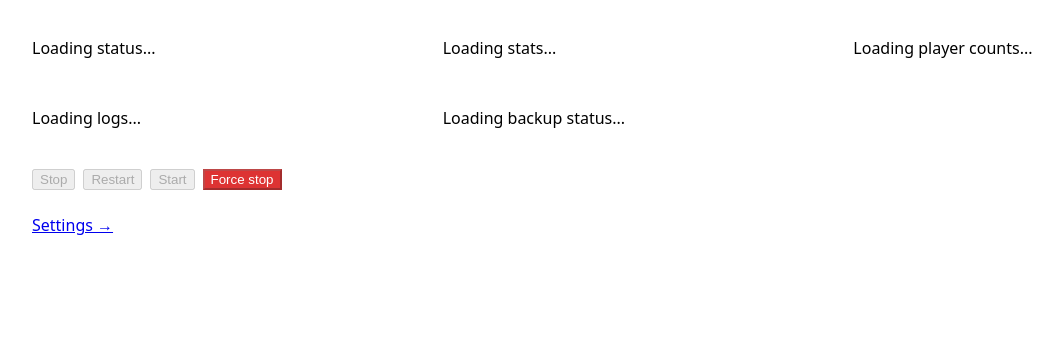
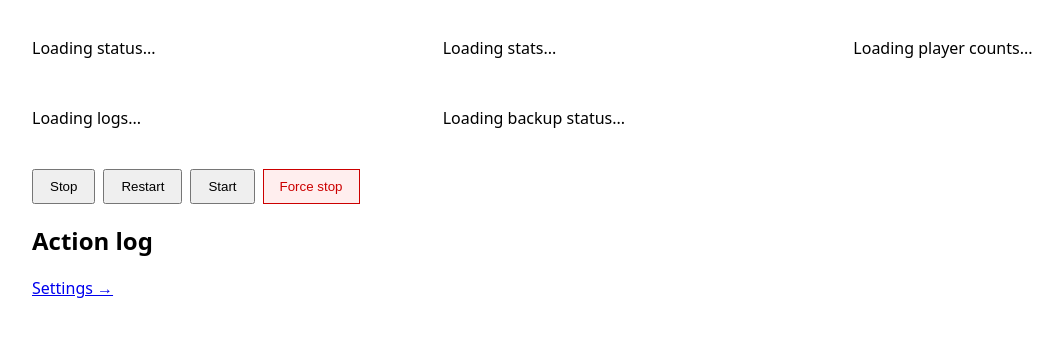
Before and after one commit to ziwdon/wow-server-sp, a FastAPI app: page / in a window 1280 px wide. Shown: the part 75-412 px from the top of the page, without its empty margins (0-1062 px from the left). Run offline with FastAPI, Linux system fonts and the light colour scheme.

Commit message:
feat(admin): wire dashboard buttons to lifecycle actions via SSE
Replace placeholder buttons with functional HTMX-powered controls for server
lifecycle actions (start, stop, restart, force-stop), each with appropriate
confirmation dialogs. Add Server-Sent Events (SSE) integration for streaming
action progress logs with styled output.

Co-Authored-By: Claude Sonnet 4.6 <noreply@anthropic.com>

```diff
--- a/wow-server-sp-admin/app/static/app.css
+++ b/wow-server-sp-admin/app/static/app.css
@@ -8,8 +8,14 @@ header h1 { margin-top: 0; }
 }
 .panel { border: 1px solid #ccc; padding: 1rem; border-radius: 4px; }
 .panel h2 { margin-top: 0; font-size: 1.1rem; }
-.actions { display: flex; gap: 0.5rem; margin-bottom: 1.5rem; }
-.actions .danger { background: #d33; color: #fff; }
+.actions { display: flex; gap: 0.5rem; margin: 1rem 0; }
+.actions button { padding: 0.5rem 1rem; cursor: pointer; }
+button.danger { background: #fee; border: 1px solid #c00; color: #c00; }
+#action-log { list-style: none; padding: 0; font-family: monospace; font-size: 0.9rem; }
+#action-log li { padding: 0.2rem 0; }
+.step-done { color: #060; font-weight: bold; }
+.action-done.action-ok { color: #060; }
+.action-done.action-error { color: #c00; font-weight: bold; }
 .status-running { color: #060; }
 .status-exited, .status-missing { color: #c00; }
 .error { color: #c00; }
--- a/wow-server-sp-admin/app/templates/dashboard.html
+++ b/wow-server-sp-admin/app/templates/dashboard.html
@@ -19,10 +19,29 @@
 </section>
 
 <section class="actions">
-  <button disabled title="Wired in Phase D">Stop</button>
-  <button disabled title="Wired in Phase D">Restart</button>
-  <button disabled title="Wired in Phase D">Start</button>
-  <button disabled title="Wired in Phase D" class="danger">Force stop</button>
+  <button hx-post="/api/action/stop"
+          hx-confirm="Stop the server? Players get a 30-second warning, then saveall + clean shutdown + backup."
+          hx-swap="none">Stop</button>
+  <button hx-post="/api/action/restart"
+          hx-confirm="Restart the server? Same shutdown path as Stop, then start."
+          hx-swap="none">Restart</button>
+  <button hx-post="/api/action/start"
+          hx-confirm="Start the server?"
+          hx-swap="none">Start</button>
+  <button hx-post="/api/action/force-stop"
+          hx-confirm="FORCE STOP — no notify, no saveall, no backup. Only use if soft stop is hung. Continue?"
+          hx-swap="none" class="danger">Force stop</button>
+</section>
+
+<section>
+  <h2>Action log</h2>
+  <ul id="action-log"
+      hx-ext="sse"
+      sse-connect="/api/action/stream"
+      sse-swap="progress,done"
+      hx-swap="beforeend">
+    <!-- The initial idle/replay event fills this; subsequent progress events append. -->
+  </ul>
 </section>
 
 <nav><a href="/settings">Settings →</a></nav>
```
